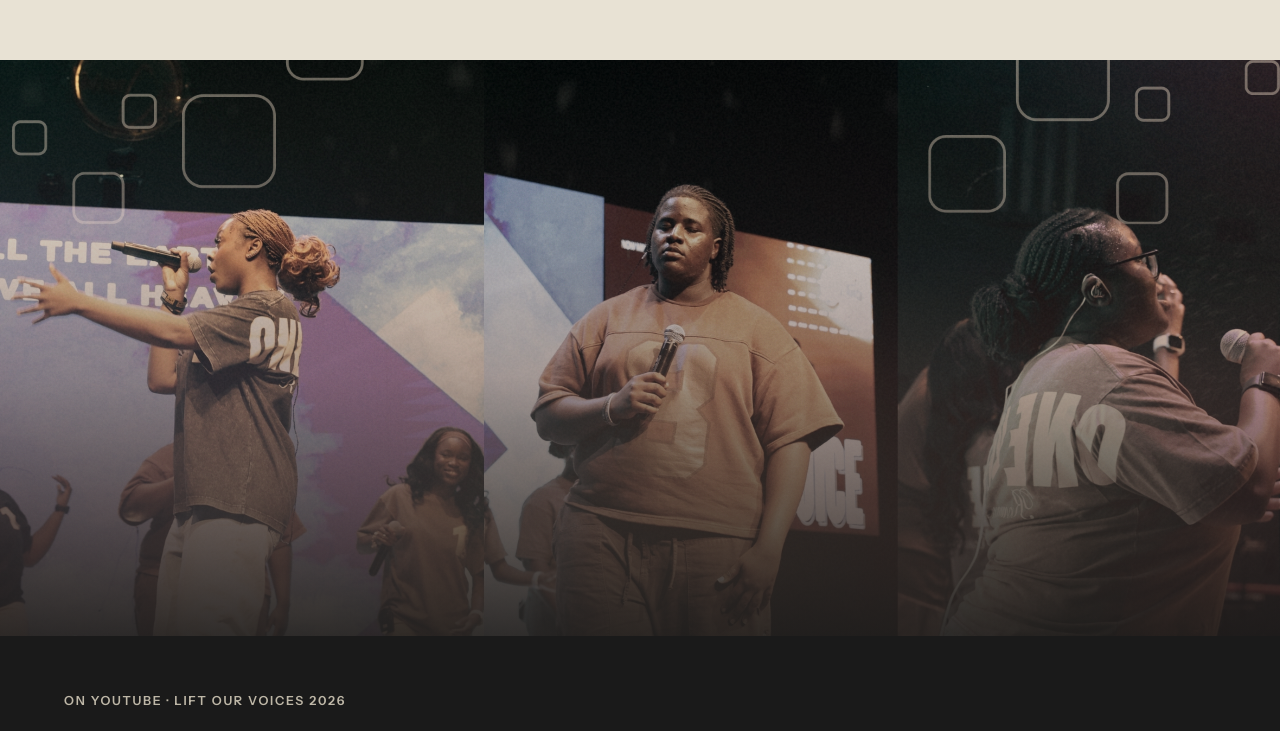
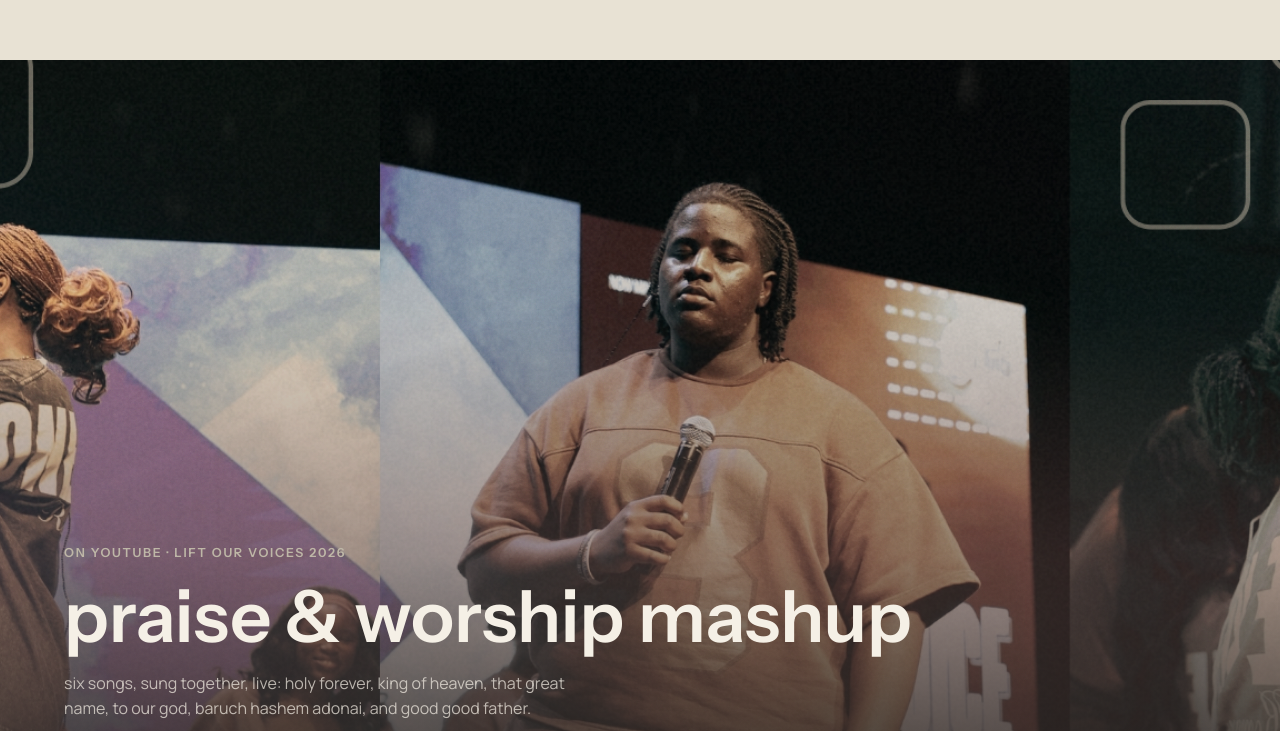
Before and after one commit to eayanwale/onevoice-website, a Next.js app: page / in a window 1280 px wide. Shown: the part 2044-2775 px from the top of the page. Built offline with nearby package versions, Linux system fonts and the light colour scheme.

Commit message:
fix: parallax gap, latest-work viewport layout, and footer height

```diff
--- a/components/sections/Entrance.tsx
+++ b/components/sections/Entrance.tsx
@@ -11,7 +11,7 @@ export default function Entrance() {
           priority
           parallax
           objectPosition="50% 12%"
-          className="absolute inset-x-0 -top-[10%] h-[120%] w-full"
+          className="absolute inset-x-0 -top-[25%] h-[150%] w-full"
         />
         <div className="absolute inset-0 bg-charcoal/55" />
         <div
--- a/components/sections/Invitation.tsx
+++ b/components/sections/Invitation.tsx
@@ -16,7 +16,7 @@ export default function Invitation() {
   };
 
   return (
-    <section id="connect" className="relative flex min-h-screen flex-col items-center justify-center bg-charcoal px-6 py-24 text-center sm:px-10 scroll-mt-16 sm:scroll-mt-[76px]">
+    <section id="connect" className="relative flex flex-col items-center bg-charcoal px-6 py-24 text-center sm:px-10 scroll-mt-16 sm:scroll-mt-[76px]">
       <div data-reveal className="mb-9 h-14 w-px bg-warm-sage" />
       <h2
         data-reveal
--- a/components/sections/LatestWork.tsx
+++ b/components/sections/LatestWork.tsx
@@ -4,32 +4,32 @@ const YOUTUBE_URL = "https://youtu.be/MdD71CNCSEw";
 
 export default function LatestWork() {
   return (
-    <section id="music" className="relative overflow-hidden bg-charcoal scroll-mt-16 sm:scroll-mt-[76px]">
-      <div className="relative h-[72vh] w-full overflow-hidden">
+    <section id="music" className="relative flex min-h-screen flex-col justify-end overflow-hidden bg-charcoal scroll-mt-16 sm:scroll-mt-[76px]">
+      <div className="absolute inset-0 overflow-hidden">
         <DuotonePhoto
           src="/images/lov-youtube-cover.jpg"
           alt="One Voice — praise &amp; worship mashup, live at Lift Our Voices"
           parallax
           objectPosition="50% 40%"
-          className="absolute inset-x-0 -top-[10%] h-[120%] w-full"
+          className="absolute inset-x-0 -top-[25%] h-[150%] w-full"
         />
         <div
           className="pointer-events-none absolute inset-0"
           style={{
             background:
-              "linear-gradient(to top, rgba(26,26,26,0.86) 0%, rgba(71,50,55,0.35) 45%, transparent 100%)",
+              "linear-gradient(to top, rgba(26,26,26,0.9) 0%, rgba(71,50,55,0.4) 38%, rgba(26,26,26,0.1) 68%, transparent 100%)",
           }}
         />
       </div>
 
-      <div className="relative z-10 w-full px-6 pb-20 pt-14 sm:px-10">
-        <div className="mx-auto flex max-w-6xl flex-col gap-5">
+      <div className="relative z-10 w-full px-6 pb-14 pt-14 sm:px-10 sm:pb-16">
+        <div className="mx-auto flex max-w-6xl flex-col gap-4 sm:gap-5">
           <div data-reveal className="label-text text-warm-sage">
             on youtube &middot; lift our voices 2026
           </div>
           <h3
             data-reveal
-            className="text-[40px] font-semibold leading-[0.95] text-off-white sm:text-[64px] lg:text-[88px]"
+            className="text-[32px] font-semibold leading-[0.95] text-off-white sm:text-[52px] lg:text-[72px]"
           >
             praise &amp; worship mashup
           </h3>
@@ -40,7 +40,7 @@ export default function LatestWork() {
           </p>
           <div
             data-reveal
-            className="mt-4 flex flex-wrap items-center gap-7"
+            className="mt-3 flex flex-wrap items-center gap-7"
           >
             <a
               href={YOUTUBE_URL}
```
